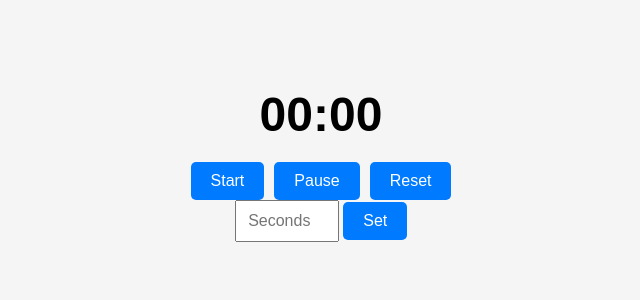
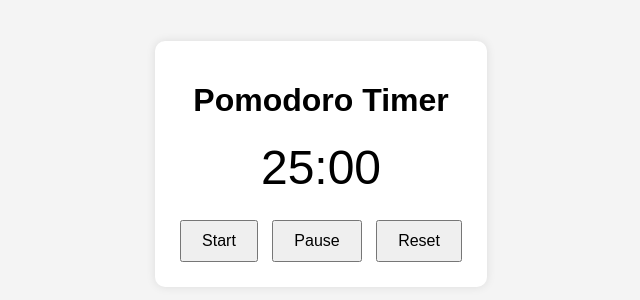
Before and after one commit to bhaveshbhoi256/Enhanced-study-timer-web-app, a plain HTML site: page index.html in a window 1280 px wide. Shown: the part 244-544 px from the top of the page, without its empty margins (319-959 px from the left). Drawn offline with Linux system fonts and the light colour scheme.

Commit message:
changed the code

```diff
--- a/index.html
+++ b/index.html
@@ -3,25 +3,17 @@
 <head>
     <meta charset="UTF-8">
     <meta name="viewport" content="width=device-width, initial-scale=1.0">
-    <title>Simple Timer</title>
+    <title>Pomodoro Timer</title>
     <link rel="stylesheet" href="styles.css">
 </head>
 <body>
-
-    <div class="timer">00:00</div>
-
-    <div class="controls">
-        <button id="start">Start</button>
-        <button id="pause">Pause</button>
-        <button id="reset">Reset</button>
+    <div class="container">
+        <h1>Pomodoro Timer</h1>
+        <div class="timer" id="timer">25:00</div>
+        <button onclick="startTimer()">Start</button>
+        <button onclick="pauseTimer()">Pause</button>
+        <button onclick="resetTimer()">Reset</button>
     </div>
-
-    <div class="settings">
-        <input type="number" id="customTime" placeholder="Seconds">
-        <button id="setTime">Set</button>
-    </div>
-
     <script src="script.js"></script>
-
 </body>
 </html>
--- a/script.js
+++ b/script.js
@@ -1,57 +1,38 @@
-let time = 0;
-let interval;
+let timeLeft = 1500;
+let timerInterval;
 let running = false;
 
-const timerDisplay = document.querySelector(".timer");
-const startButton = document.getElementById("start");
-const pauseButton = document.getElementById("pause");
-const resetButton = document.getElementById("reset");
-const customTimeInput = document.getElementById("customTime");
-const setTimeButton = document.getElementById("setTime");
-
-function formatTime(seconds) {
-    const minutes = Math.floor(seconds / 60);
-    const secs = seconds % 60;
-    return `${String(minutes).padStart(2, "0")}:${String(secs).padStart(2, "0")}`;
+function updateTimerDisplay() {
+    let minutes = Math.floor(timeLeft / 60);
+    let seconds = timeLeft % 60;
+    document.getElementById('timer').textContent =
+        `${minutes}:${seconds < 10 ? '0' : ''}${seconds}`;
 }
 
-function updateDisplay() {
-    timerDisplay.textContent = formatTime(time);
-}
-
-startButton.addEventListener("click", () => {
+function startTimer() {
     if (!running) {
         running = true;
-        interval = setInterval(() => {
-            if (time > 0) {
-                time--;
-                updateDisplay();
+        timerInterval = setInterval(() => {
+            if (timeLeft > 0) {
+                timeLeft--;
+                updateTimerDisplay();
             } else {
-                clearInterval(interval);
+                clearInterval(timerInterval);
                 running = false;
+                alert("Time's up! Take a break.");
             }
         }, 1000);
     }
-});
+}
 
-pauseButton.addEventListener("click", () => {
-    clearInterval(interval);
+function pauseTimer() {
+    clearInterval(timerInterval);
     running = false;
-});
+}
 
-resetButton.addEventListener("click", () => {
-    clearInterval(interval);
+function resetTimer() {
+    clearInterval(timerInterval);
+    timeLeft = 1500;
+    updateTimerDisplay();
     running = false;
-    time = 0;
-    updateDisplay();
-});
-
-setTimeButton.addEventListener("click", () => {
-    const newTime = parseInt(customTimeInput.value);
-    if (!isNaN(newTime) && newTime > 0) {
-        time = newTime;
-        updateDisplay();
-    }
-});
-
-updateDisplay();
+}
--- a/styles.css
+++ b/styles.css
@@ -1,42 +1,25 @@
 body {
     font-family: Arial, sans-serif;
     display: flex;
-    flex-direction: column;
+    justify-content: center;
     align-items: center;
-    justify-content: center;
     height: 100vh;
-    background-color: #f5f5f5;
+    background-color: #f4f4f4;
 }
-
+.container {
+    text-align: center;
+    background: white;
+    padding: 20px;
+    border-radius: 10px;
+    box-shadow: 0 0 10px rgba(0, 0, 0, 0.1);
+}
 .timer {
-    font-size: 3rem;
-    font-weight: bold;
-    margin-bottom: 20px;
+    font-size: 48px;
+    margin: 20px 0;
 }
-
-.controls {
-    display: flex;
-    gap: 10px;
+button {
+    margin: 5px;
+    padding: 10px 20px;
+    font-size: 16px;
+    cursor: pointer;
 }
-
-button {
-    padding: 10px 20px;
-    font-size: 1rem;
-    border: none;
-    cursor: pointer;
-    background-color: #007bff;
-    color: white;
-    border-radius: 5px;
-}
-
-button:disabled {
-    background-color: #aaa;
-    cursor: not-allowed;
-}
-
-input {
-    padding: 10px;
-    font-size: 1rem;
-    width: 80px;
-    text-align: center;
-}
```
